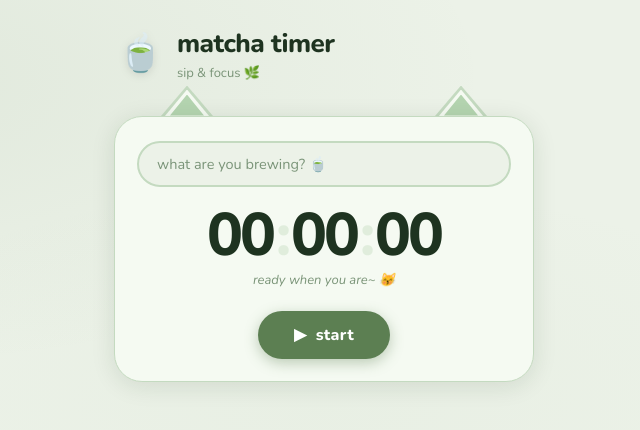
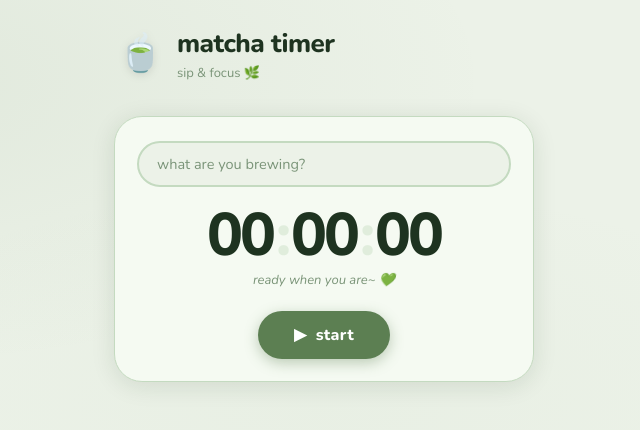
Before and after one commit to sweetpaws/task-tracking-app, a plain HTML site: page index.html in a window 1280 px wide. Shown: the whole page, without its empty margins (316-956 px from the left). Drawn offline with nearby package versions, Linux system fonts and the light colour scheme.

Commit message:
Remove cat ears, clean up cat emojis, update to green heart 💚
Co-Authored-By: Claude Sonnet 4.6 <noreply@anthropic.com>

```diff
--- a/app.js
+++ b/app.js
@@ -222,7 +222,7 @@ function renderTimerCard() {
     btn.classList.remove('running');
     btnIcon.textContent  = '▶';
     btnLabel.textContent = 'start';
-    statusEl.textContent = 'ready when you are~ 😽';
+    statusEl.textContent = 'ready when you are~ 💚';
     // Reset digits
     ['h','m','s'].forEach(id => document.getElementById(id).textContent = '00');
   }
--- a/index.html
+++ b/index.html
@@ -21,10 +21,8 @@
       </div>
     </header>
 
-    <!-- Timer Card with Cat Ears -->
+    <!-- Timer Card -->
     <div class="timer-card-wrap">
-      <div class="cat-ear cat-ear--left"><div class="ear-inner"></div></div>
-      <div class="cat-ear cat-ear--right"><div class="ear-inner"></div></div>
 
       <div class="card timer-card">
         <div class="input-wrap">
@@ -32,7 +30,7 @@
             type="text"
             id="taskNameInput"
             class="task-input"
-            placeholder="what are you brewing? 🍵"
+            placeholder="what are you brewing?"
             autocomplete="off"
             maxlength="80"
             spellcheck="false"
--- a/style.css
+++ b/style.css
@@ -13,9 +13,6 @@
   --muted:          #7A9478;
   --border:         #C4DAC0;
   --border-focus:   #8EBC8A;
-  --ear-outer:      #C4DAC0;
-  --ear-fill:       #F5FAF2;
-  --ear-pink:       #B4D4B0;
   --shadow-sm:      0 2px 10px rgba(20,50,20,0.07);
   --shadow-md:      0 4px 24px rgba(20,50,20,0.11);
   --shadow-lg:      0 8px 48px rgba(20,50,20,0.15);
@@ -87,54 +84,9 @@ body {
   box-shadow: var(--shadow-md);
 }
 
-/* ===== CAT EARS ===== */
 .timer-card-wrap {
   position: relative;
   margin-bottom: 20px;
-}
-
-.cat-ear {
-  position: absolute;
-  top: -30px;
-  width: 58px;
-  height: 34px;
-  z-index: 0;
-}
-
-.cat-ear--left  { left: 44px; }
-.cat-ear--right { right: 44px; }
-
-/* Outer triangle (border colour) */
-.cat-ear::before {
-  content: '';
-  position: absolute;
-  inset: 0;
-  background: var(--ear-outer);
-  clip-path: polygon(50% 0%, 0% 100%, 100% 100%);
-}
-
-/* Inner fill (card colour) */
-.cat-ear::after {
-  content: '';
-  position: absolute;
-  top: 4px;
-  left: 4px;
-  right: 4px;
-  bottom: 0;
-  background: var(--ear-fill);
-  clip-path: polygon(50% 0%, 0% 100%, 100% 100%);
-}
-
-/* Matcha inner ear */
-.ear-inner {
-  position: absolute;
-  top: 9px;
-  left: 12px;
-  right: 12px;
-  bottom: 4px;
-  background: var(--ear-pink);
-  clip-path: polygon(50% 0%, 0% 100%, 100% 100%);
-  z-index: 1;
 }
 
 /* ===== TIMER CARD ===== */
```
